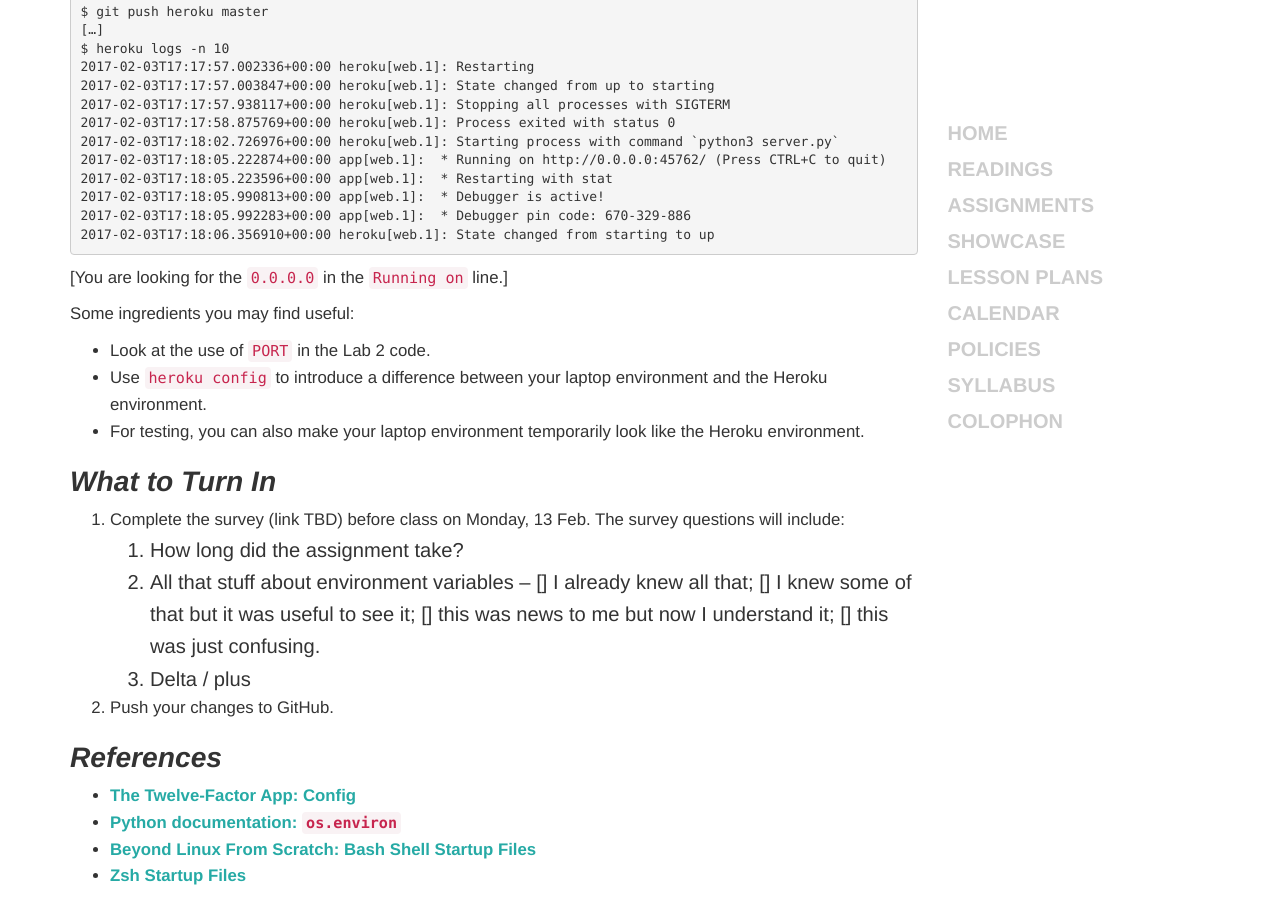
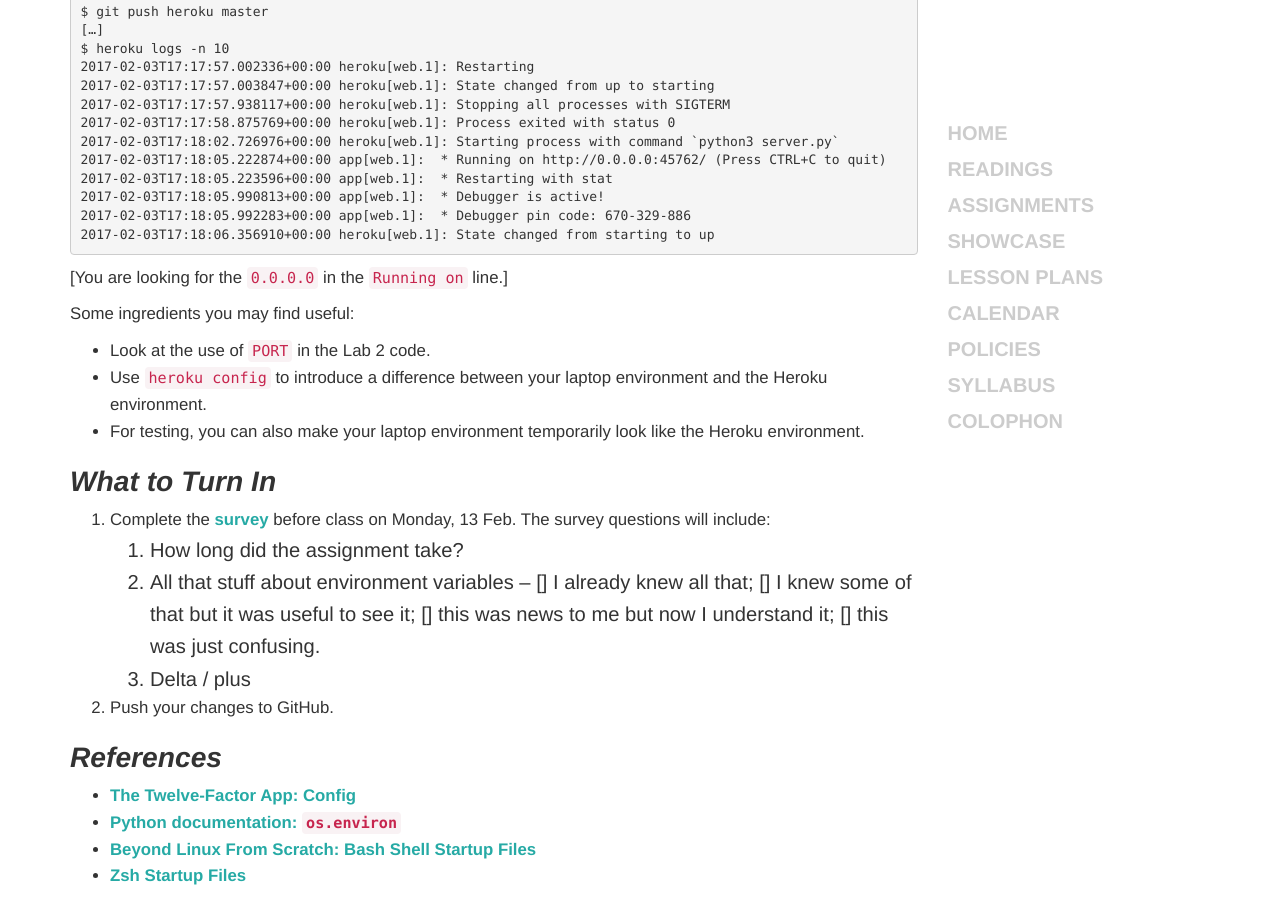
Before and after one commit to osteele/hackingthelibrary.org, a Jekyll site: the page built from _assignments/lab-3.md, in a window 1280 px wide and 900 px high, scrolled down 4003 px. Built offline with Jekyll 4.4.1, drawn with Linux system fonts in a browser that asks for light colours.

Commit message:
add link to lab 3 survey

```diff
--- a/_assignments/lab-3.md
+++ b/_assignments/lab-3.md
@@ -194,7 +194,7 @@ Some ingredients you may find useful:
 
 ## What to Turn In
 
-1. Complete the survey (link TBD) before class on {{ page.due_date | date: '%A, %-d %b'}}. The survey questions will include:
+1. Complete the [survey](https://goo.gl/forms/XfzEzyOp6FYZs9dL2) before class on {{ page.due_date | date: '%A, %-d %b'}}. The survey questions will include:
    1. How long did the assignment take?
    2. All that stuff about environment variables – [] I already knew all that; [] I knew some of that but it was useful to see it; [] this was news to me but now I understand it; [] this was just confusing.
    3. Delta / plus
```
Also changed, not shown: index.md (+1 -0 lines).
